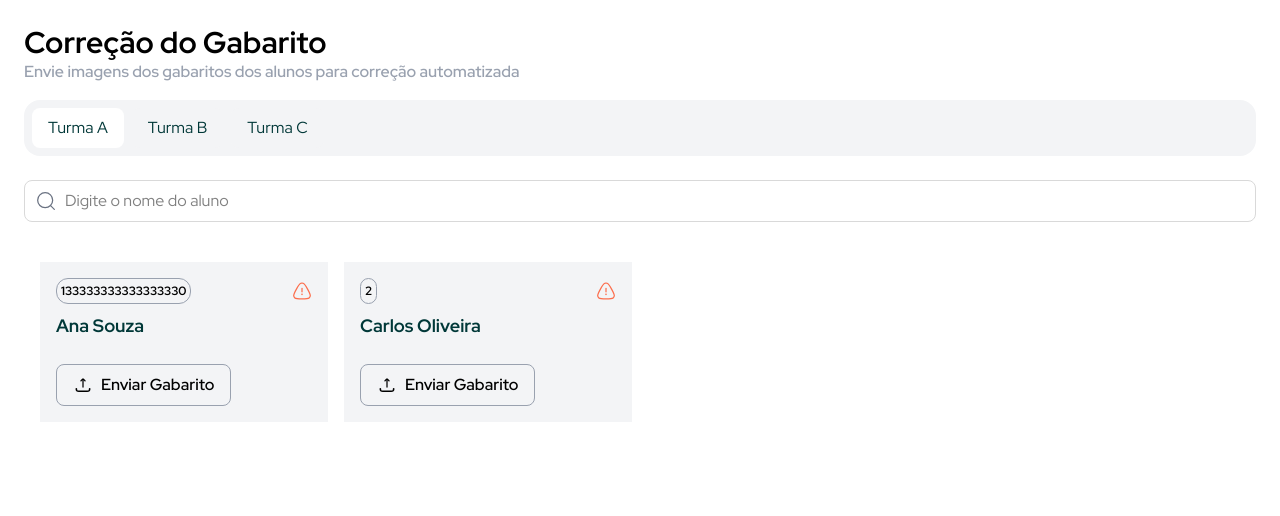
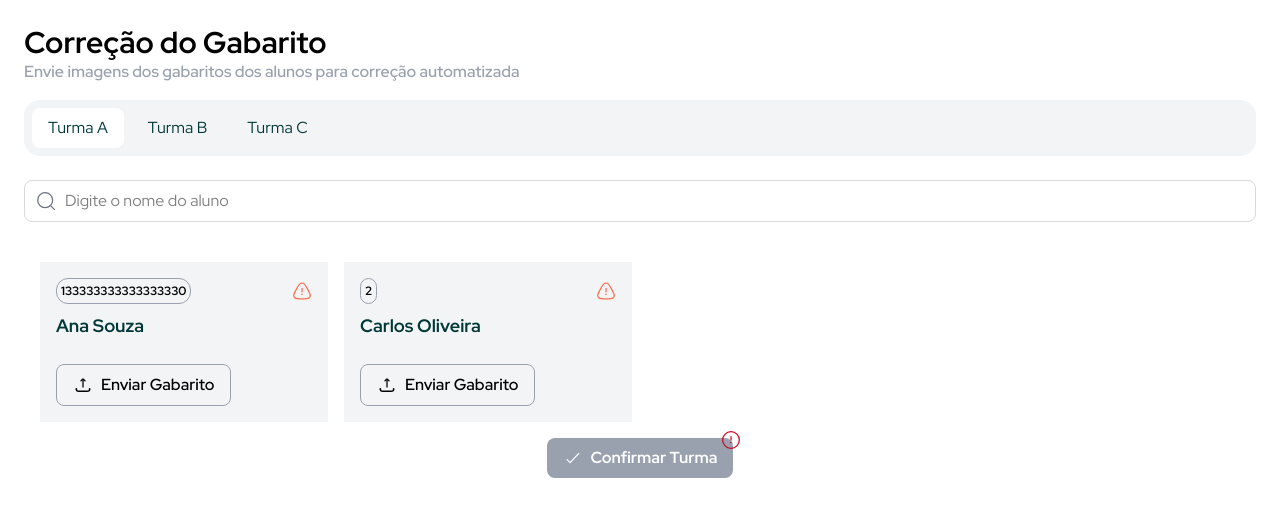
Before and after one commit to gabriella-muniz/pwa-gabarito, a Vue app: page / in a window 1280 px wide. Shown: the top 516 px of the page. Built offline with nearby package versions, Linux system fonts and the light colour scheme.

Commit message:
Adicionando o botão de confirmação de turma e parágrafo de gabarito processado

```diff
--- a/src/components/CorrectGabarito.vue
+++ b/src/components/CorrectGabarito.vue
@@ -62,11 +62,12 @@
           <h3 class="mt-2 text-lg font-bold text-[#003838]">
             {{ aluno.nome }}
           </h3>
+
+          <!-- Mensagem de sucesso quando o gabarito for processado -->
+          <p v-if="aluno.imagemCapturada" class="text-sm text-green-600 mt-2">
+            Gabarito processado com sucesso!
+          </p>
         </div>
-        <!-- Mensagem de gabarito processado -->
-        <p v-if="aluno.gabaritoProcessado" class="text-sm text-green-600 mt-2">
-          Gabarito processado com sucesso!
-        </p>
 
         <div class="flex justify-start mt-6">
           <button
@@ -78,6 +79,7 @@
         </div>
       </div>
     </div>
+
     <!-- Modal de Seleção - Só abre se o aluno for selecionado -->
     <div
       v-if="isUploadModalOpen"
@@ -223,6 +225,37 @@
         </div>
       </div>
     </div>
+
+    <!-- Botão de Confirmar Turma -->
+    <div class="relative flex flex-col justify-end items-center">
+      <button
+        @click="confirmarTurma"
+        :disabled="!isConfirmButtonEnabled"
+        class="px-4 py-2 rounded-lg text-white font-bold transition duration-200 flex items-center gap-2 relative cursor-pointer"
+        :class="
+          isTurmaConfirmed
+            ? 'bg-green-500'
+            : isConfirmButtonEnabled
+            ? 'bg-green-500 hover:bg-green-600'
+            : 'bg-gray-400 cursor-not-allowed'
+        "
+      >
+        <!-- Ícone de status -->
+        <span
+          v-if="turmaStatusIcon"
+          class="absolute top-0 right-0 -translate-y-2 translate-x-2 text-xl"
+        >
+          <component :is="turmaStatusIcon" />
+        </span>
+        <!-- Texto do botão -->
+        <span v-if="isTurmaConfirmed" class="flex items-center gap-2">
+          <IconCheckConfirm /> Turma Confirmada</span
+        >
+        <span v-else class="flex items-center gap-2">
+          <IconCheckConfirm /> Confirmar Turma
+        </span>
+      </button>
+    </div>
   </div>
 </template>
 
@@ -236,8 +269,12 @@ import IconModoCamera from "./icons/IconModoCamera.vue";
 import IconUpload from "./icons/IconUpload.vue";
 import IconBusca from "./icons/IconBusca.vue";
 import IconGaleria from "./icons/IconGaleria.vue";
+import IconAlertConfirm from "./icons/IconAlertConfirm.vue";
+
 import { toast } from "vue3-toastify";
 import "vue3-toastify/dist/index.css";
+
+import IconCheckConfirm from "./icons/IconCheckConfirm.vue";
 
 // Define os estados e variáveis do projeto
 const classes = [
@@ -254,8 +291,8 @@ const alunosData = ref([
     checked: false,
     imagemCapturada: false,
     imagem: null,
-    gabaritoProcessado: false,
   },
+
   {
     id: 2,
     nome: "Carlos Oliveira",
@@ -263,7 +300,6 @@ const alunosData = ref([
     checked: false,
     imagemCapturada: false,
     imagem: null,
-    gabaritoProcessado: false,
   },
   {
     id: 3,
@@ -309,11 +345,60 @@ const capturedImage = ref(null);
 let mediaStream = null;
 let currentFacingMode = "environment";
 const selectedAluno = ref(null);
+const isUploadModalOpen = ref(false);
+const isTurmaConfirmed = ref(false);
 
-const isUploadModalOpen = ref(false);
+// Verifica se todos os alunos da turma selecionada têm imagem processada
+const isConfirmButtonEnabled = computed(() => {
+  const alunosDaTurma = alunosData.value.filter(
+    (aluno) => aluno.turma === selectedClass.value
+  );
+  return (
+    !isTurmaConfirmed.value &&
+    alunosDaTurma.length > 0 &&
+    alunosDaTurma.every((aluno) => aluno.imagemCapturada || aluno.imagem)
+  );
+});
+
+// Define o ícone de status da turma
+const turmaStatusIcon = computed(() => {
+  const alunosDaTurma = alunosData.value.filter(
+    (aluno) => aluno.turma === selectedClass.value
+  );
+
+  // Verifica se todos os alunos têm o gabarito processado
+  const todosAlunosConfirmados = alunosDaTurma.every(
+    (aluno) => aluno.imagemCapturada || aluno.imagem
+  );
+  if (todosAlunosConfirmados && isTurmaConfirmed.value) {
+    return IconCheck;
+  }
+  if (!todosAlunosConfirmados) {
+    return IconAlertConfirm;
+  }
+  return null;
+});
+
+// Função para confirmar turma
+const confirmarTurma = () => {
+  if (isConfirmButtonEnabled.value) {
+    isTurmaConfirmed.value = true;
+
+    // Exibir o toast de sucesso após confirmar a turma
+    const isMobile = window.innerWidth < 768;
+
+    toast.success("Turma confirmada!", {
+      position: isMobile ? "top-center" : "bottom-right",
+      autoClose: 3000,
+      hideProgressBar: false,
+      closeOnClick: true,
+      pauseOnHover: true,
+      draggable: true,
+    });
+  }
+};
 
 const finalizarProcesso = (aluno) => {
-  // Verifica se a tela tem menos de 768px (ajuste conforme necessário)
   const isMobile = window.innerWidth < 768;
 
   toast.success("Gabarito Processado com Sucesso!", {
@@ -325,10 +410,8 @@ const finalizarProcesso = (aluno) => {
     draggable: true,
   });
 
-  // Marca o gabarito como processado
   aluno.gabaritoProcessado = true;
 
-  // Fechar modal
   isUploadModalOpen.value = false;
 };
 
--- /dev/null
+++ b/src/components/icons/IconAlertConfirm.vue
@@ -0,0 +1,7 @@
+<template>
+<svg xmlns="http://www.w3.org/2000/svg" viewBox="0 0 24 24" width="20" height="20" color="#d0021b" fill="none">
+    <circle cx="12" cy="12" r="10" stroke="currentColor" stroke-width="1.5" />
+    <path d="M11.992 15H12.001" stroke="currentColor" stroke-width="2" stroke-linecap="round" stroke-linejoin="round" />
+    <path d="M12 12L12 8" stroke="currentColor" stroke-width="1.5" stroke-linecap="round" stroke-linejoin="round" />
+</svg>
+</template>
--- /dev/null
+++ b/src/components/icons/IconCheckConfirm.vue
@@ -0,0 +1,5 @@
+<template>
+    <svg xmlns="http://www.w3.org/2000/svg" viewBox="0 0 24 24" width="20" height="20" color="white" fill="none">
+    <path d="M5 14L8.5 17.5L19 6.5" stroke="currentColor" stroke-width="1.5" stroke-linecap="round" stroke-linejoin="round" />
+</svg>
+</template>
--- /dev/null
+++ b/src/components/icons/IconConfirm.vue
@@ -0,0 +1,6 @@
+<template>
+    <svg xmlns="http://www.w3.org/2000/svg" viewBox="0 0 24 24" width="20" height="20" color="#7ed321" fill="none">
+    <path d="M22 12C22 6.47715 17.5228 2 12 2C6.47715 2 2 6.47715 2 12C2 17.5228 6.47715 22 12 22C17.5228 22 22 17.5228 22 12Z" stroke="currentColor" stroke-width="1.5" />
+    <path d="M8 12.5L10.5 15L16 9" stroke="currentColor" stroke-width="1.5" stroke-linecap="round" stroke-linejoin="round" />
+</svg>
+</template>
```
